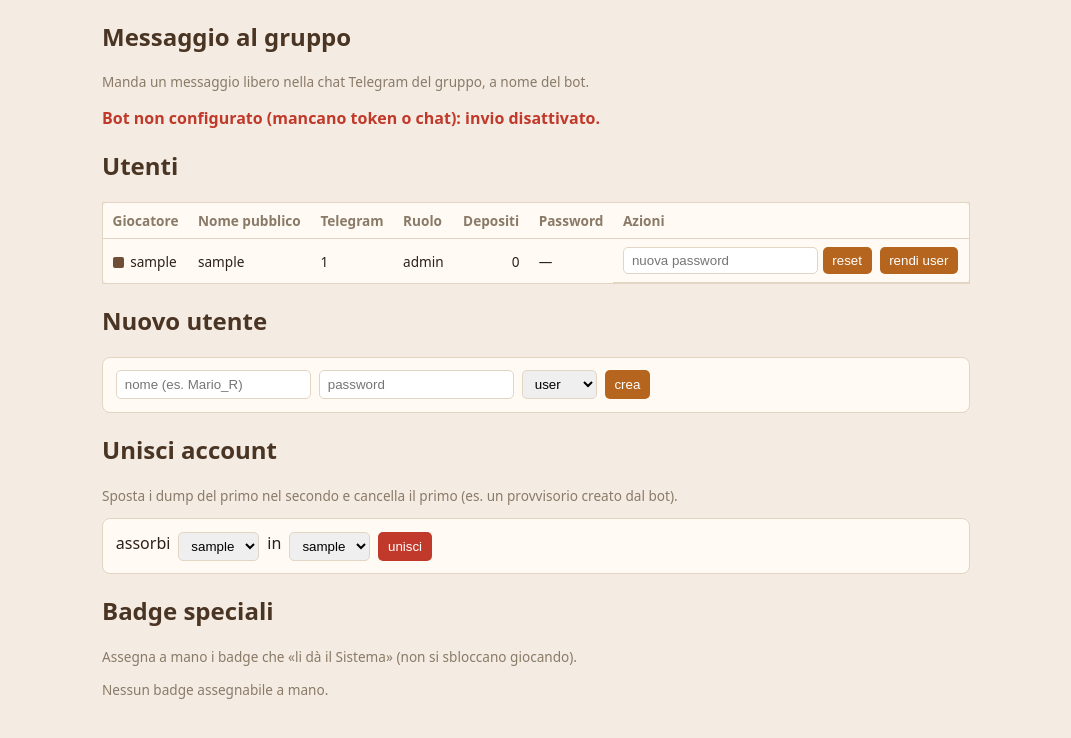
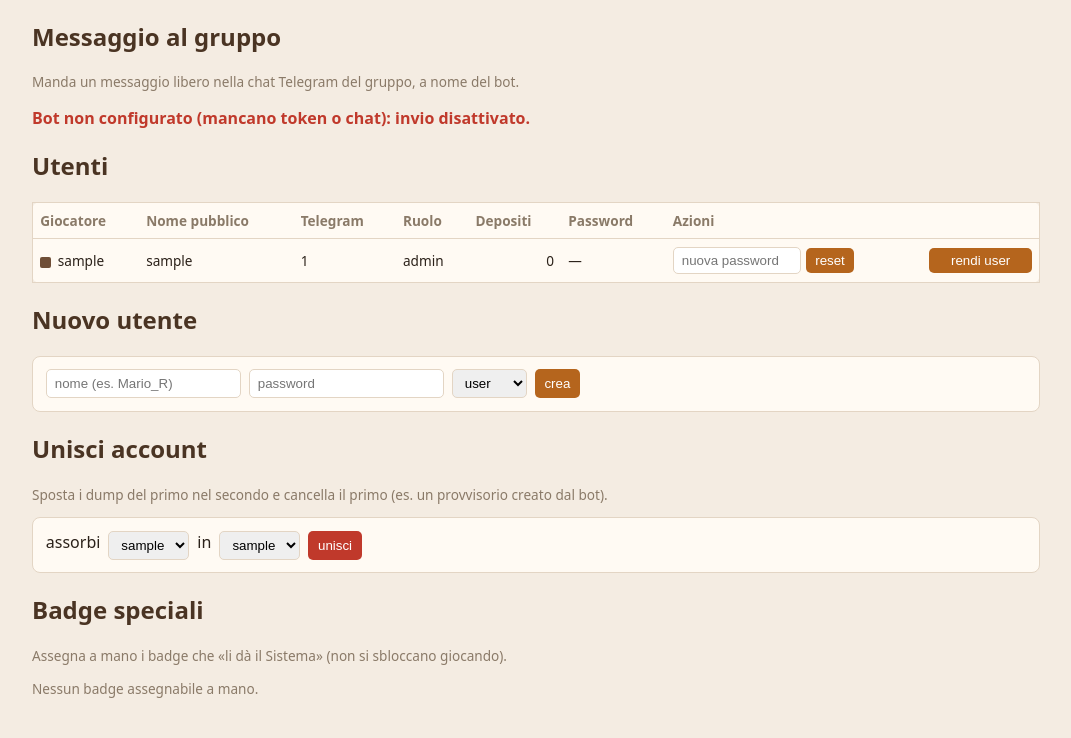
Before and after one commit to that-ugly-cat/conquisterco, a FastAPI app: page /admin in a window 1280 px wide. Shown: the part 43-781 px from the top of the page, without its empty margins (104-1175 px from the left). Run offline with FastAPI, Linux system fonts and the light colour scheme; the visitor is signed in with stand-in values (Sample User, id 1); data comes from the database, SQL or seed files in the repository; data that the repository does not hold is empty; parts of the project's set-up code (start-up, migrations or seed data) failed here and were passed over.

Commit message:
Admin: righe della tabella allineate e un toast dopo il reset password
Le righe erano disuguali perche' la cella «Azioni» era essa stessa un flex
container: un td con display:flex non e' piu' una cella, e il browser ne
inventa una anonima intorno. Il flex ora sta in un div dentro la cella, il
nome col suo quadratino non si spezza, i due bottoni di ruolo hanno la stessa
larghezza minima e ogni riga e' alta 44px. Se non ci sta, a scorrere e' la
tabella e non la pagina.

Il reset password ora conferma: redirect con il nome, toast in basso, e il
parametro sparisce dall'indirizzo perche' un refresh non riannunci una
password cambiata cinque minuti fa. La comparsa e' in CSS e non in JS: con un
requestAnimationFrame, in una scheda che non sta disegnando la classe non
arriva mai e la conferma non si vede — visto succedere mentre lo provavo.

L'app dietro TestClient passa in conftest (fixture `web` e `client`), cosi'
anche i test del pannello ci girano sopra. 170 test.

Co-Authored-By: Claude Opus 5 <noreply@anthropic.com>

```diff
--- a/conquisterco/app/main.py
+++ b/conquisterco/app/main.py
@@ -585,22 +585,23 @@ def media_flag(uid: int, conn=Depends(get_db)):
 # --- Admin (gestione utenti) ----------------------------------------------
 
 def _admin_view(request: Request, conn, *, sent: str = "", perche: str = "",
-                bozza: str = ""):
+                bozza: str = "", pw_di: str = ""):
     """Rende il pannello. `bozza` ripopola la casella del messaggio: dopo un
     invio fallito il testo deve tornare indietro, non sparire — il 19 set 2026
     un annuncio di cinquemila caratteri e' andato perso così, per un rifiuto
     di Telegram e un redirect."""
     return templates.TemplateResponse(request, "admin.html", _ctx(
         request, users=data.list_users(conn), me=request.session.get("name"),
-        bot_ok=bot.bot_enabled(), sent=sent, perche=perche, bozza=bozza,
+        bot_ok=bot.bot_enabled(), sent=sent, perche=perche, bozza=bozza, pw_di=pw_di,
         manual_badges=data.manual_badges(conn),
         manual_assignments=data.manual_assignments(conn)))
 
 
 @app.get("/admin", response_class=HTMLResponse)
-def admin_page(request: Request, sent: str = "", perche: str = "", conn=Depends(get_db)):
+def admin_page(request: Request, sent: str = "", perche: str = "", pw: str = "",
+               conn=Depends(get_db)):
     require_admin(request)
-    return _admin_view(request, conn, sent=sent, perche=perche)
+    return _admin_view(request, conn, sent=sent, perche=perche, pw_di=pw)
 
 
 @app.post("/admin/badge")
@@ -658,7 +659,12 @@ def admin_reset(request: Request, user_id: int = Form(...),
     conn.execute("UPDATE users SET password_hash=? WHERE id=?",
                  (hash_password(password), user_id))
     conn.commit()
-    return RedirectResponse("/admin", status_code=303)
+    # il nome torna indietro nell'indirizzo solo per il toast: cambiare una
+    # password senza che lo schermo dica niente e' il modo migliore per farlo
+    # due volte, o per crederlo fatto sulla riga sbagliata
+    r = conn.execute("SELECT display_name FROM users WHERE id=?", (user_id,)).fetchone()
+    q = urllib.parse.urlencode({"pw": r["display_name"] if r else ""})
+    return RedirectResponse("/admin?" + q, status_code=303)
 
 
 @app.post("/admin/role")
--- a/conquisterco/app/static/style.css
+++ b/conquisterco/app/static/style.css
@@ -22,20 +22,46 @@ header{display:flex;justify-content:space-between;align-items:center;padding:.55
 .privacy-list{list-style:none;padding:0;margin:1rem 0}
 .privacy-list li{padding:.55rem 0;border-bottom:1px solid var(--line);line-height:1.45}
 
-.admin-wrap{max-width:900px;margin:1.2rem auto;padding:0 1rem}
+.admin-wrap{max-width:1040px;margin:1.2rem auto;padding:0 1rem}
 .admin-wrap h2{color:var(--brown-d)}
 .admin-table{background:var(--paper);border:1px solid var(--line);border-radius:8px}
-.admin-table td,.admin-table th{padding:.5rem .6rem}
-.admin-actions{display:flex;gap:.5rem;flex-wrap:wrap}
-.admin-actions form{display:flex;gap:.3rem}
+.admin-table td,.admin-table th{padding:.5rem .45rem;vertical-align:middle}
+/* il nome col suo quadratino non si spezza su due righe, e la colonna azioni
+   prende solo lo spazio che le serve: e' cosi' che le righe restano alte uguali */
+.admin-table td:first-child,.admin-table td.acts{white-space:nowrap}
+.admin-table td.acts{width:1%}
+.admin-actions{display:flex;gap:.5rem;flex-wrap:nowrap;align-items:center;justify-content:flex-end}
+.admin-actions form{display:flex;gap:.3rem;align-items:center}
+.admin-actions input[type=password]{flex:0 1 8rem;min-width:5rem}
+/* i due bottoni di ruolo hanno testi di lunghezza diversa: senza una
+   larghezza minima la riga dell'admin si disallinea da tutte le altre */
+.admin-actions form:last-child button{min-width:6.4rem}
 .admin-actions input,.admin-create input,.admin-create select{padding:.3rem .5rem;border:1px solid var(--line);border-radius:5px}
 .admin-actions button,.admin-create button{padding:.3rem .6rem;border:0;border-radius:5px;background:var(--accent);color:#fff;cursor:pointer}
+/* se proprio non ci sta, a scorrere e' la tabella e non la pagina */
+.table-scroll{overflow-x:auto}
 .admin-create{display:flex;gap:.5rem;flex-wrap:wrap;background:var(--paper);padding:.8rem;border:1px solid var(--line);border-radius:8px}
 .admin-bc{display:flex;gap:.5rem;flex-wrap:wrap;align-items:flex-start;background:var(--paper);padding:.8rem;border:1px solid var(--line);border-radius:8px}
 .admin-bc textarea{flex:1;min-width:240px;padding:.4rem .5rem;border:1px solid var(--line);border-radius:5px;font:inherit;resize:vertical}
 .admin-bc button{padding:.4rem .7rem;border:0;border-radius:5px;background:var(--accent);color:#fff;cursor:pointer}
 .bc-ok{color:#2e7d32;font-weight:600}
 .bc-err{color:#c0392b;font-weight:600}
+/* Il toast compare e se ne va da solo, in CSS: con un requestAnimationFrame
+   in una scheda che non sta disegnando la classe non arriva mai e la conferma
+   non si vede: verificato il 21 set 2026, quattro secondi a opacita' zero. */
+.toast{position:fixed;left:50%;bottom:1.4rem;
+  background:var(--brown-d);color:var(--cream);padding:.6rem 1rem;border-radius:8px;
+  box-shadow:0 4px 14px rgba(0,0,0,.25);font-size:.9rem;z-index:9999;
+  pointer-events:none;opacity:0;transform:translate(-50%,.5rem);
+  animation:toast 3.8s ease forwards}
+@keyframes toast{
+  0%{opacity:0;transform:translate(-50%,.5rem)}
+  6%,86%{opacity:1;transform:translate(-50%,0)}
+  100%{opacity:0;transform:translate(-50%,.5rem)}
+}
+@media(prefers-reduced-motion:reduce){
+  .toast{animation-duration:3.8s;animation-timing-function:steps(1,end)}
+}
 .card form.login-page{display:block}
 .card form.login-page input,.card form.login-page button{display:block;width:100%;margin-bottom:.5rem}
 .card form.login-page button{margin-bottom:0;padding:.5rem}
@@ -111,8 +137,7 @@ header{display:flex;justify-content:space-between;align-items:center;padding:.55
   .prof-grid{grid-template-columns:1fr}
   .stat-grid{grid-template-columns:repeat(2,1fr)}
   .img-row{flex-direction:column}
-  .admin-actions{flex-direction:column;align-items:stretch}
-  .admin-table,.admin-create{overflow-x:auto}
+  .admin-create{overflow-x:auto}
 }
 
 main{display:flex;height:calc(100% - 52px)}
--- a/conquisterco/app/templates/admin.html
+++ b/conquisterco/app/templates/admin.html
@@ -38,7 +38,7 @@
     {% endif %}
 
     <h2>{{ T.adm_users }}</h2>
-    <table class="admin-table">
+    <div class="table-scroll"><table class="admin-table">
       <tr><th>{{ T.th_player }}</th><th>{{ T.adm_public }}</th><th>{{ T.adm_telegram }}</th><th>{{ T.adm_role }}</th><th>{{ T.adm_deposits }}</th><th>{{ T.adm_password }}</th><th>{{ T.adm_actions }}</th></tr>
       {% for u in users %}
       <tr>
@@ -48,7 +48,7 @@
         <td>{{ u.role }}</td>
         <td class="num">{{ u.deposits }}</td>
         <td>{{ "✓" if u.has_password else "—" }}</td>
-        <td class="admin-actions">
+        <td class="acts"><div class="admin-actions">
           <form method="post" action="/admin/reset">
             <input type="hidden" name="user_id" value="{{ u.id }}">
             <input type="password" name="password" placeholder="{{ T.adm_new_pw }}" required>
@@ -59,10 +59,10 @@
             <input type="hidden" name="role" value="{{ 'user' if u.role == 'admin' else 'admin' }}">
             <button>{{ T.adm_make_user if u.role == 'admin' else T.adm_make_admin }}</button>
           </form>
-        </td>
+        </div></td>
       </tr>
       {% endfor %}
-    </table>
+    </table></div>
 
     <h2>{{ T.adm_new_user }}</h2>
     <form method="post" action="/admin/create" class="admin-create">
@@ -99,19 +99,27 @@
       <tr>
         <td>{{ m.user }}</td>
         <td>{{ m.icon or '🏅' }} {{ m.badge or m.code }}</td>
-        <td class="admin-actions">
+        <td class="acts"><div class="admin-actions">
           <form method="post" action="/admin/badge">
             <input type="hidden" name="action" value="revoke">
             <input type="hidden" name="user_id" value="{{ m.user_id }}">
             <input type="hidden" name="code" value="{{ m.code }}">
             <button class="btn-danger">{{ T.adm_badge_revoke }}</button>
           </form>
-        </td>
+        </div></td>
       </tr>
       {% endfor %}
     </table>
     {% else %}<p class="muted">{{ T.adm_badge_none }}</p>{% endif %}
     {% else %}<p class="muted">{{ T.adm_badge_nomanual }}</p>{% endif %}
   </div>
+
+  {% if pw_di %}<div class="toast" id="toast">✓ {{ T.adm_pw_done }} {{ pw_di }}</div>{% endif %}
+  <script>
+    // Comparsa e sparizione stanno nel CSS. Qui si toglie solo il parametro
+    // dall'indirizzo: senza, un refresh riannuncia una password cambiata
+    // cinque minuti fa.
+    if (document.getElementById('toast')) history.replaceState({}, '', location.pathname);
+  </script>
 </body>
 </html>
--- a/conquisterco/app/translations.py
+++ b/conquisterco/app/translations.py
@@ -174,6 +174,7 @@ TRANSLATIONS = {
         "adm_password": "Password",
         "adm_actions": "Azioni",
         "adm_new_pw": "nuova password",
+        "adm_pw_done": "password aggiornata per",
         "adm_reset": "reset",
         "adm_make_user": "rendi user",
         "adm_make_admin": "rendi admin",
@@ -427,6 +428,7 @@ TRANSLATIONS = {
         "adm_password": "Password",
         "adm_actions": "Actions",
         "adm_new_pw": "new password",
+        "adm_pw_done": "password updated for",
         "adm_reset": "reset",
         "adm_make_user": "make user",
         "adm_make_admin": "make admin",
```
Also changed, not shown: tests/conftest.py (+46 -0 lines), tests/test_admin_web.py (added, +57 -0 lines), tests/test_login.py (+8 -46 lines).
